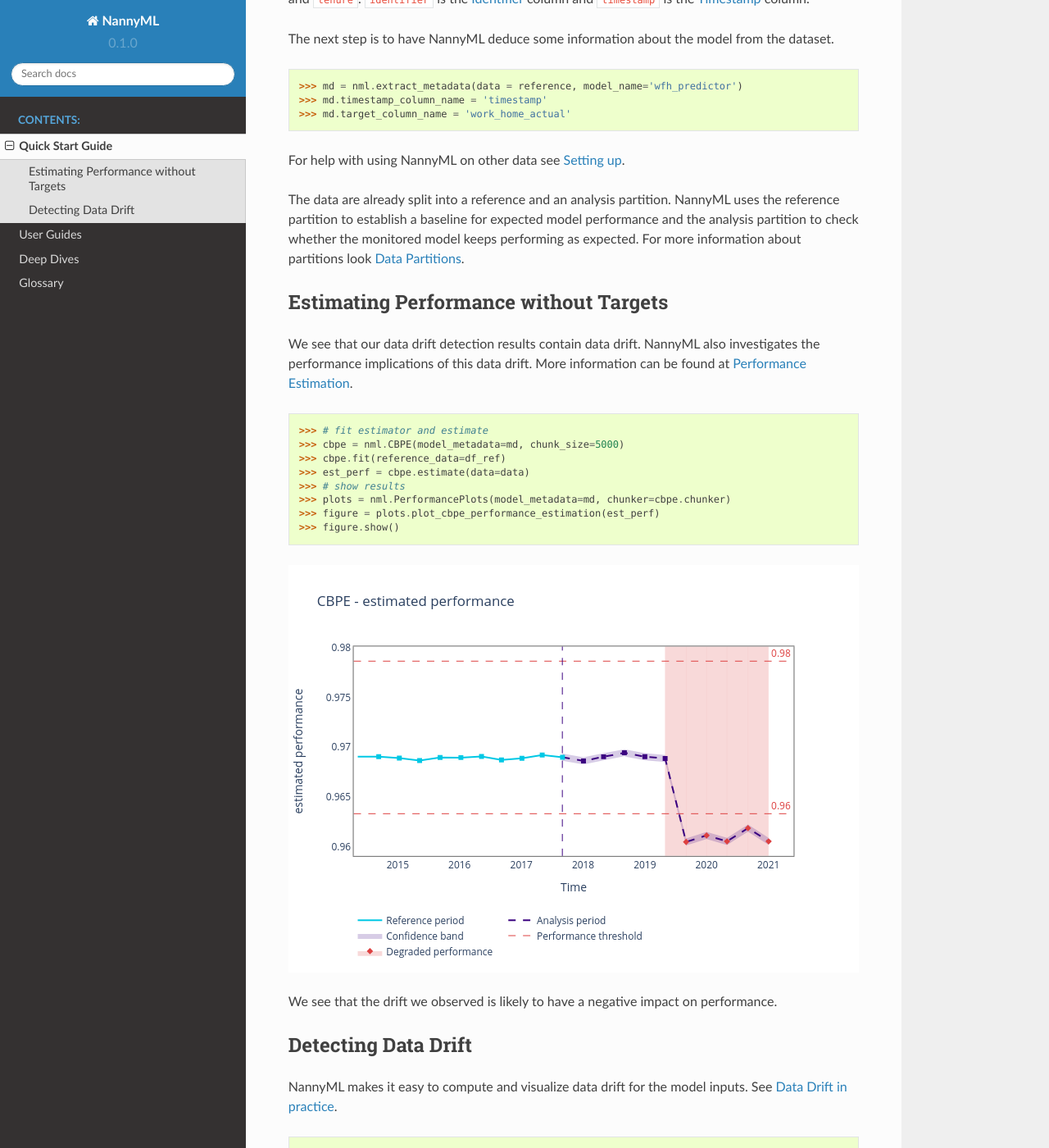
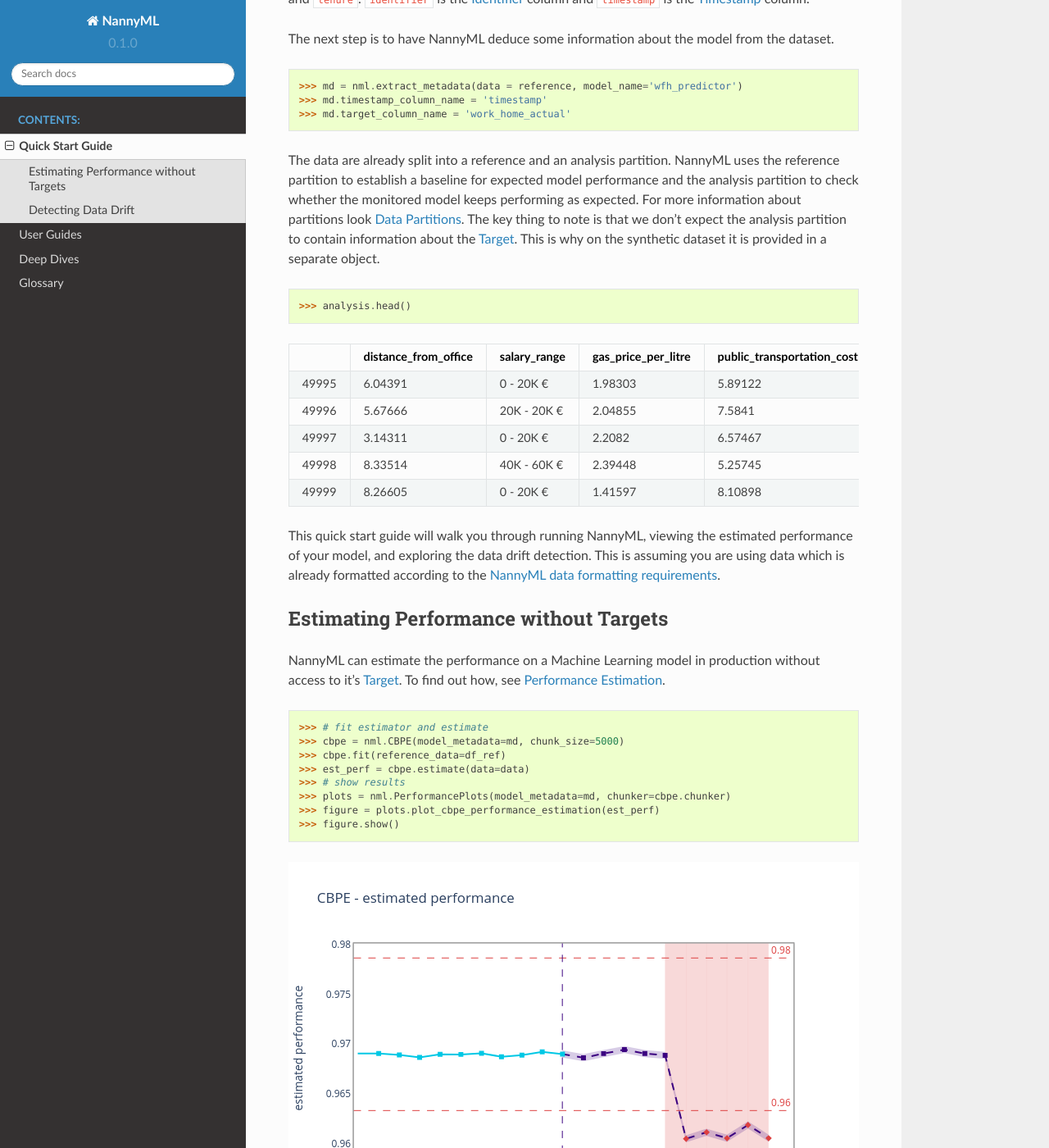
Before and after one commit to NannyML/nannyml, a Sphinx documentation site: the page built from docs/quick.rst, in a window 1280 px wide and 1400 px high, scrolled down 755 px. Shown: the whole window at 82% size. Built offline with Sphinx 7.4.7 and the Read the Docs theme 2.0.0, drawn with Linux system fonts in a browser that asks for light colours; pages that are not in the unit, such as notebooks, are missing from menus; some of the changed text lies outside the part shown.

Commit message:
quickstart fixes pt3

```diff
--- a/docs/quick.rst
+++ b/docs/quick.rst
@@ -46,19 +46,38 @@ The next step is to have NannyML deduce some information about the model from th
     >>> md.timestamp_column_name = 'timestamp'
     >>> md.target_column_name = 'work_home_actual'
 
-For help with using NannyML on other data see :ref:`import-data`.
-
 The data are already split into a reference and an analysis partition. NannyML uses the reference partition to
 establish a baseline for expected model performance and the analysis partition to check whether
 the monitored model keeps performing as expected.
-For more information about partitions look :ref:`data-drift-partitions`.
+For more information about partitions look :ref:`data-drift-partitions`. The key thing to note is that we don't expect the analysis partition to contain
+information about the :term:`Target`. This is why on the synthetic dataset it is provided in a separate object.
+
+.. code-block:: python
+
+    >>> analysis.head()
+
++-------+------------------------+----------------+-----------------------+------------------------------+--------------------+-----------+----------+--------------+---------------------+----------------+-------------+
+|       |   distance_from_office | salary_range   |   gas_price_per_litre |   public_transportation_cost | wfh_prev_workday   | workday   |   tenure |   identifier | timestamp           |   y_pred_proba | partition   |
++=======+========================+================+=======================+==============================+====================+===========+==========+==============+=====================+================+=============+
+| 49995 |                6.04391 | 0 - 20K €      |               1.98303 |                      5.89122 | True               | Thursday  |  6.41158 |        99995 | 2021-01-01 02:42:38 |           0.17 | analysis    |
++-------+------------------------+----------------+-----------------------+------------------------------+--------------------+-----------+----------+--------------+---------------------+----------------+-------------+
+| 49996 |                5.67666 | 20K - 20K €    |               2.04855 |                      7.5841  | True               | Wednesday |  3.86351 |        99996 | 2021-01-01 04:04:01 |           0.55 | analysis    |
++-------+------------------------+----------------+-----------------------+------------------------------+--------------------+-----------+----------+--------------+---------------------+----------------+-------------+
+| 49997 |                3.14311 | 0 - 20K €      |               2.2082  |                      6.57467 | True               | Tuesday   |  6.46297 |        99997 | 2021-01-01 04:12:57 |           0.22 | analysis    |
++-------+------------------------+----------------+-----------------------+------------------------------+--------------------+-----------+----------+--------------+---------------------+----------------+-------------+
+| 49998 |                8.33514 | 40K - 60K €    |               2.39448 |                      5.25745 | True               | Monday    |  6.40706 |        99998 | 2021-01-01 04:17:41 |           0.02 | analysis    |
++-------+------------------------+----------------+-----------------------+------------------------------+--------------------+-----------+----------+--------------+---------------------+----------------+-------------+
+| 49999 |                8.26605 | 0 - 20K €      |               1.41597 |                      8.10898 | False              | Friday    |  6.90411 |        99999 | 2021-01-01 04:29:32 |           0.02 | analysis    |
++-------+------------------------+----------------+-----------------------+------------------------------+--------------------+-----------+----------+--------------+---------------------+----------------+-------------+
+
+This quick start guide will walk you through running NannyML, viewing the estimated performance of your model, and exploring the data drift detection.
+This is assuming you are using data which is already formatted according to the :ref:`NannyML data formatting requirements<import-data>`.
 
 Estimating Performance without Targets
 ======================================
 
-We see that our data drift detection results contain data drift. NannyML also investigates
-the performance implications of this data drift. More information can be found at
-:ref:`performance-estimation`.
+NannyML can estimate the performance on a Machine Learning model in production
+without access to it's :term:`Target`. To find out how, see :ref:`performance-estimation`.
 
 .. code-block:: python
 
@@ -73,13 +92,16 @@ the performance implications of this data drift. More information can be found a
 
 .. image:: ./_static/perf-est-guide-syth-example.svg
 
-We see that the drift we observed is likely to have a negative impact on performance.
+The results indicate that the model's performance is likely to be negatively impacted at the second half
+of 2019.
 
 Detecting Data Drift
 ====================
 
-NannyML makes it easy to compute and visualize data drift for the model inputs.
-See :ref:`data-drift-practice`.
+NannyML allows for further investigation into potential peformance issues with it's data drift detection
+functionality. See :ref:`data-drift-practice` for more details.
+
+An example of using NannyML to compute and visualize data drift for the model inputs can be seen below:
 
 
 .. code-block:: python
@@ -162,5 +184,6 @@ see :ref:`Data Reconstruction with PCA Deep Dive<data-reconstruction-pca>`.
 
 .. image:: ./_static/drift-guide-multivariate.svg
 
-Putting everything together, we see that we have some false alerts for the early analysis data
-and some true alerts for the late analysis data!
+Putting everything together, we see that 4 features exhibit data drift during late 2019. They are
+``distance_from_office``, ``salary_range``, ``public_transportation_cost``, ``wfh_prev_workday``.
+This drift is responsible for the potential negative impact in performance that we observed.
```
Also changed, not shown: docs/examples/NannyML Workflow.ipynb.
